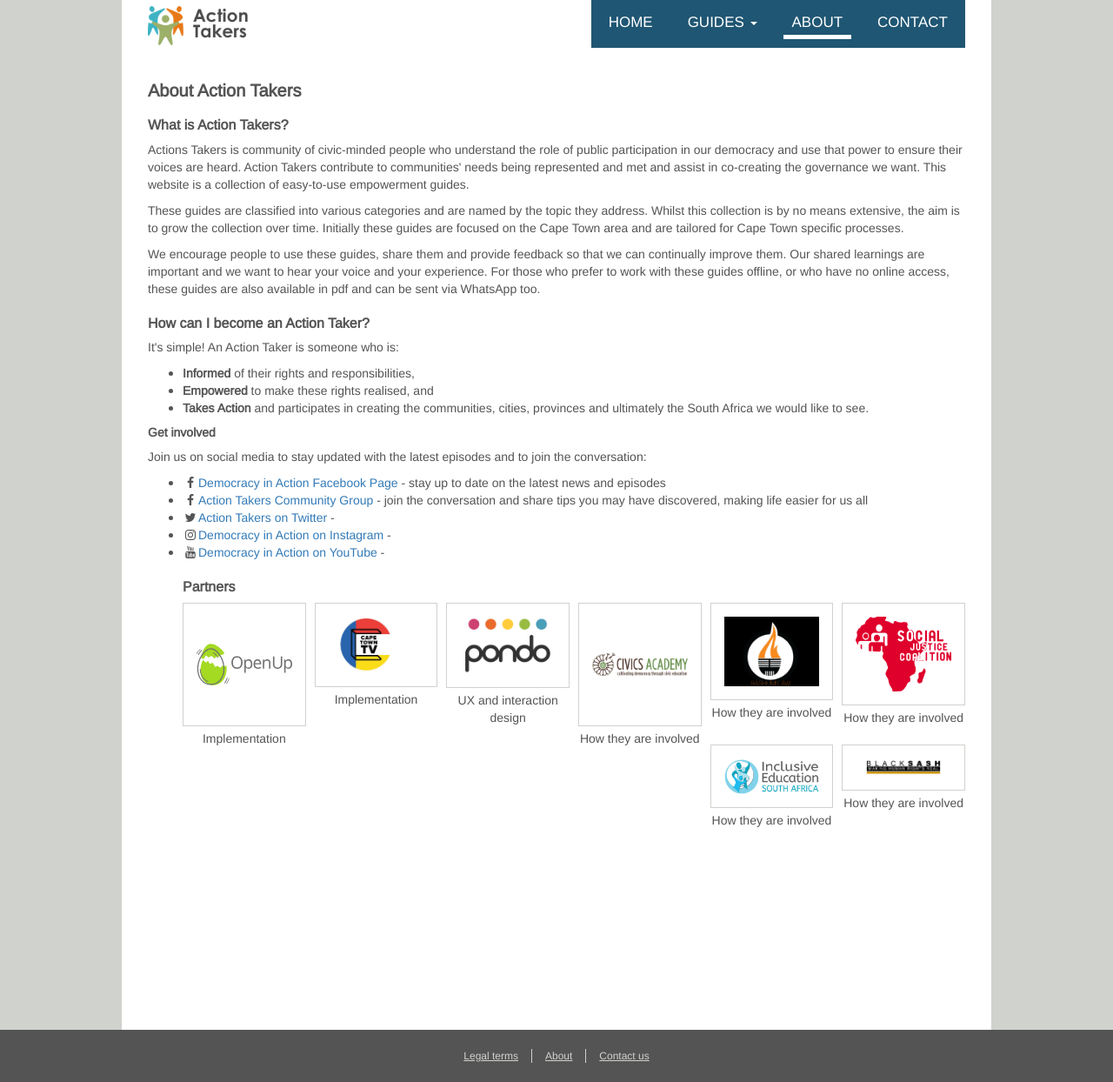
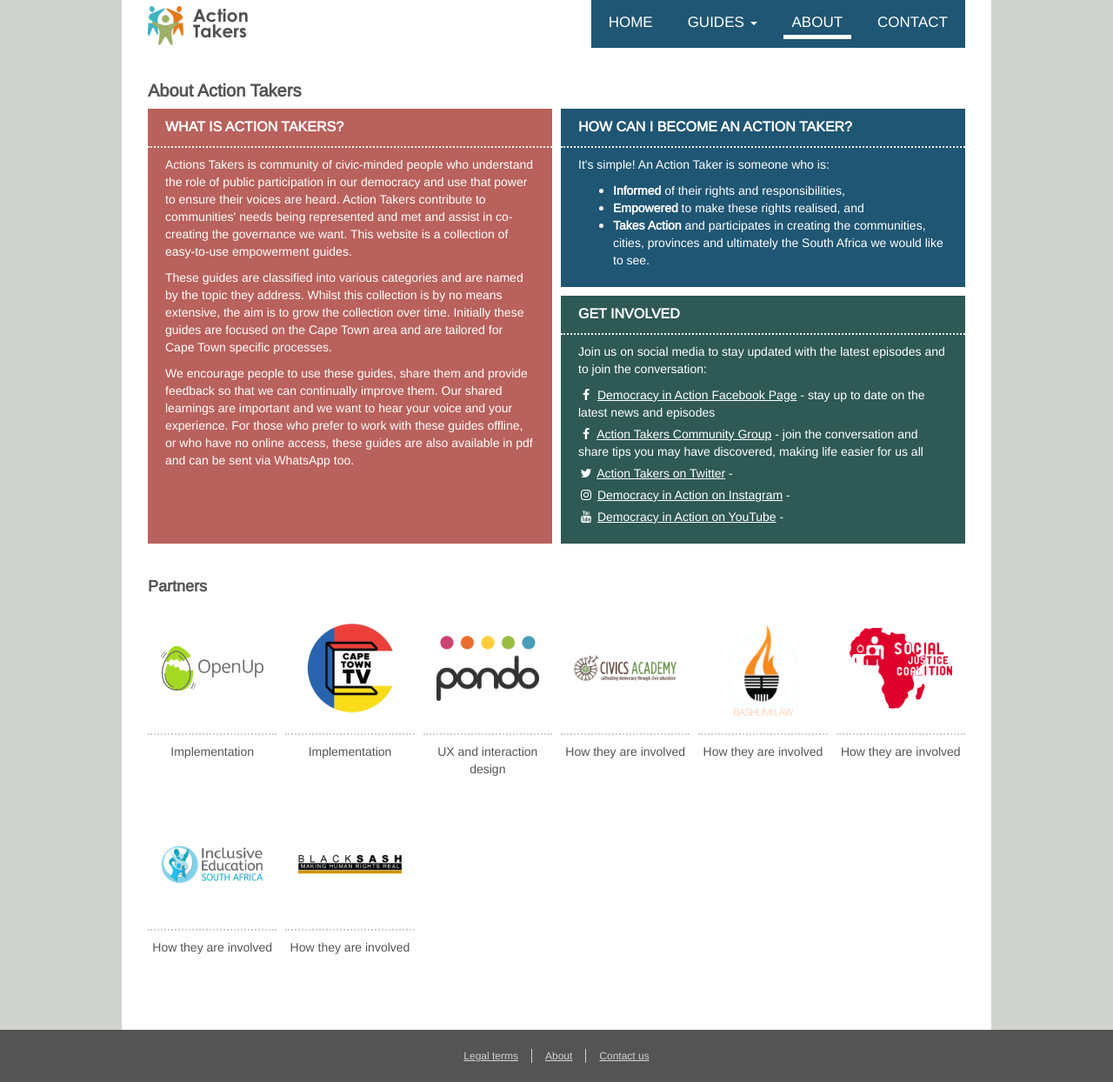
Before and after one commit to OpenUpSA/action-takers, a Jekyll site: the page built from about.html, in a window 1280 px wide and 1244 px high. Shown: the whole window at 87% size. Built offline with Jekyll 4.4.1, drawn with Linux system fonts in a browser that asks for light colours; nearby versions of some CDN libraries.

Commit message:
about page

```diff
--- a/about.html
+++ b/about.html
@@ -4,60 +4,81 @@
 simple-name: about
 ---
 <section class="about">
-  <h3>What is Action Takers?</h3>
+  <div class="row flex">
+    <div class="col-md-6">
+      <div class="what">
+        <div class="header">What is Action Takers?</div>
+        <div class="content">
           <p>Actions Takers is community of civic-minded people who understand the role of public participation in our democracy and use that power to ensure their voices are heard. Action Takers contribute to communities' needs being represented and met and assist in co-creating the governance we want. This website is a collection of easy-to-use empowerment guides.</p>
+
           <p>These guides are classified into various categories and are named by the topic they address. Whilst this collection is by no means extensive, the aim is to grow the collection over time. Initially these guides are focused on the Cape Town area and are tailored for Cape Town specific processes.</p>
+
           <p>We encourage people to use these guides, share them and provide feedback so that we can continually improve them. Our shared learnings are important and we want to hear your voice and your experience. For those who prefer to work with these guides offline, or who have no online access, these guides are also available in pdf and can be sent via WhatsApp too.</p>
-
-  <h3>How can I become an Action Taker?</h3>
-  <p>It's simple! An Action Taker is someone who is:
+        </div>
+      </div>
+    </div>
+    <div class="col-md-6">
+      <div class="how">
+        <div class="header">How can I become an Action Taker?</div>
+        <div class="content">
+          <p>It's simple! An Action Taker is someone who is:</p>
           <ul>
             <li><strong>Informed</strong> of their rights and responsibilities,</li>
             <li><strong>Empowered</strong> to make these rights realised, and</li>
-     <li><strong>Takes Action</strong> and participates in creating the communities, cities, provinces and ultimately the South Africa we would like to see. </li>
+            <li><strong>Takes Action</strong> and participates in creating the communities, cities, provinces and ultimately the South Africa we would like to see.</li>
           </ul>
-    <h4>Get involved</h4>
+        </div>
+      </div>
+      <div class="involved">
+        <div class="header">Get involved</div>
+        <div class="content">
           <p>Join us on social media to stay updated with the latest episodes and to join the conversation:</p>
-    <ul>
-     <li><i class="fa fa-fw fa-facebook" aria-hidden="true"></i><a href="https://www.facebook.com/democracyinactionSA" target=_blank>Democracy in Action Facebook Page</a> - stay up to date on the latest news and episodes</li>
-     <li><i class="fa fa-fw fa-facebook" aria-hidden="true"></i><a href="fb.me/ActionTakesSA" target=_blank>Action Takers Community Group</a> - join the conversation and share tips you may have discovered, making life easier for us all</li>
-     <li><i class="fa fa-fw fa-twitter" aria-hidden="true"></i><a href="https://twitter.com/actiontakersSA" target=_blank>Action Takers on Twitter</a> - </li>
-     <li><i class="fa fa-fw fa-instagram" aria-hidden="true"></i><a href="https://www.instagram.com/DemocracyInActionSA/" target=_blank>Democracy in Action on Instagram</a> - </li>
-     <li><i class="fa fa-fw fa-youtube" aria-hidden="true"></i><a href="https://www.youtube.com/channel/UCQwmJGGzHSTuCyc4M28dTbQ" target=_blank>Democracy in Action on YouTube</a> - </li>
-
-  <h3>Partners</h3>
-  <div class="row partners">
+          <ul class="fa-ul">
+            <li><i class="fa fa-fw fa-facebook" aria-hidden="true"></i> <a href="https://www.facebook.com/democracyinactionSA" target=_blank>Democracy in Action Facebook Page</a> - stay up to date on the latest news and episodes</li>
+            <li><i class="fa fa-fw fa-facebook" aria-hidden="true"></i> <a href="fb.me/ActionTakesSA" target=_blank>Action Takers Community Group</a> - join the conversation and share tips you may have discovered, making life easier for us all</li>
+            <li><i class="fa fa-fw fa-twitter" aria-hidden="true"></i> <a href="https://twitter.com/actiontakersSA" target=_blank>Action Takers on Twitter</a> - </li>
+            <li><i class="fa fa-fw fa-instagram" aria-hidden="true"></i> <a href="https://www.instagram.com/DemocracyInActionSA/" target=_blank>Democracy in Action on Instagram</a> - </li>
+            <li><i class="fa fa-fw fa-youtube" aria-hidden="true"></i> <a href="https://www.youtube.com/channel/UCQwmJGGzHSTuCyc4M28dTbQ" target=_blank>Democracy in Action on YouTube</a> - </li>
+          </ul>
+        </div>
+      </div>
+    </div>
+  </div>
+  <div class="partners">
+    <h2>Partners</h2>
+    <div class="row flex">
       <div class="single-partner col-xs-6 col-sm-3 col-md-2">
-      <a target="_blank" href="http://openup.org.za/"><img src="/img/openup.svg"></a>
-      Implementation
+        <a target="_blank" href="https://openup.org.za/"><img src="/img/openup.svg"></a>
+        <div class="role">Implementation</div>
       </div>
        <div class="single-partner col-xs-6 col-sm-3 col-md-2">
-      <a target="_blank" href="http://www.capetowntv.org/"><img src="/img/CTTV-logo.jpg"></a>
-      Implementation
+        <a target="_blank" href="http://www.capetowntv.org/"><img src="/img/cttv.png"></a>
+        <div class="role">Implementation</div>
       </div>
       <div class="single-partner col-xs-6 col-sm-3 col-md-2">
-      <a target="_blank" href="http://pondo.co/"><img src="/img/pondo_logo.png"></a>
-      UX and interaction design
+        <a target="_blank" href="http://pondo.co/"><img src="/img/pondo.png"></a>
+        <div class="role">UX and interaction design</div>
       </div>
       <div class="single-partner col-xs-6 col-sm-3 col-md-2">
         <a target="_blank" href="http://www.civicsacademy.co.za/"><img src="/img/civics-academy.png"></a>
-      How they are involved
+        <div class="role">How they are involved</div>
       </div>
       <div class="single-partner col-xs-6 col-sm-3 col-md-2">
-      <a target="_blank" href="www.facebook.com/BashumiLaw/"><img src="/img/Bashumi-law.jpeg"></a>
-      How they are involved
+        <a target="_blank" href="https://facebook.com/BashumiLaw/"><img src="/img/bashumi-law.png"></a>
+        <div class="role">How they are involved</div>
       </div>
       <div class="single-partner col-xs-6 col-sm-3 col-md-2">
-      <a target="_blank" href="http://www.sjc.org.za/"><img src="/img/SJC-logo.png"></a>
-      How they are involved
+        <a target="_blank" href="http://www.sjc.org.za/"><img src="/img/sjc.png"></a>
+        <div class="role">How they are involved</div>
       </div>
       <div class="single-partner col-xs-6 col-sm-3 col-md-2">
-      <a target="_blank" href="http://www.included.org.za/"><img src="/img/IESA-logo.png"></a>
-      How they are involved
+        <a target="_blank" href="http://www.included.org.za/"><img src="/img/iesa.png"></a>
+        <div class="role">How they are involved</div>
       </div>
       <div class="single-partner col-xs-6 col-sm-3 col-md-2">
-      <a target="_blank" href="https://www.blacksash.org.za/"><img src="/img/BlackSashLogo.png"></a>
-      How they are involved
+        <a target="_blank" href="https://www.blacksash.org.za/"><img src="/img/black-sash.png"></a>
+        <div class="role">How they are involved</div>
+      </div>
     </div>
   </div>
 
--- a/css/main.scss
+++ b/css/main.scss
@@ -689,15 +689,59 @@
 }
 
 .about {
+  .what {
+    height: 100%;
+    background-color: $red;
+    margin-bottom: 10px;
+  }
+  .how {
+    margin-bottom: 10px;
+    background-color: $blue;
+  }
+  .involved {
+    background-color: $green;
+    a {
+      color: #fff;
+      text-decoration: underline;
+    }
+    ul {
+      margin-left: 0;
+      li {
+        margin-bottom: 5px;
+      }
+    }
+  }
+  .what, .how, .involved {
+    color: #fff;
+    .header {
+      padding: 10px 20px;
+      text-transform: uppercase;
+      font-size: 16px;
+      padding: 10px 20px;
+      font-weight: bold;
+      border-bottom: 2px dotted #fff;
+    }
+    .content {
+      padding: 10px 20px;
+    }
+  }
   .partners {
+    margin-top: 40px;
     text-align: center;
+    h2 {
+      text-align: left;
+    }
     .single-partner {
       padding-bottom: 20px;
+      min-height: 225px;
       img {
         padding: 15px;
-        border: 1px solid $light-gray;
+        border-bottom: 2px dotted $light-gray;
         width: 100%;
-        margin-bottom: 5px;
+        margin-bottom: 10px;
+      }
+      .role {
+        width: 100%;
       }
     }
   }
```
Also changed, not shown: css/dataTables.min.css (deleted), img/Bashumi-law.jpeg (deleted), img/BlackSashLogo.png (deleted), img/CTTV-logo.jpg (deleted), img/IESA-logo.png (deleted), img/SJC-logo.png (deleted), img/bashumi-law.jpg (added), img/bashumi-law.png (added), img/black-sash.png (added), img/cttv.png (added), img/iesa.png (added), img/pondo.png, img/pondo_logo.png (deleted), img/sjc.png (added). Lines whose indentation alone changed are shown as unchanged.
